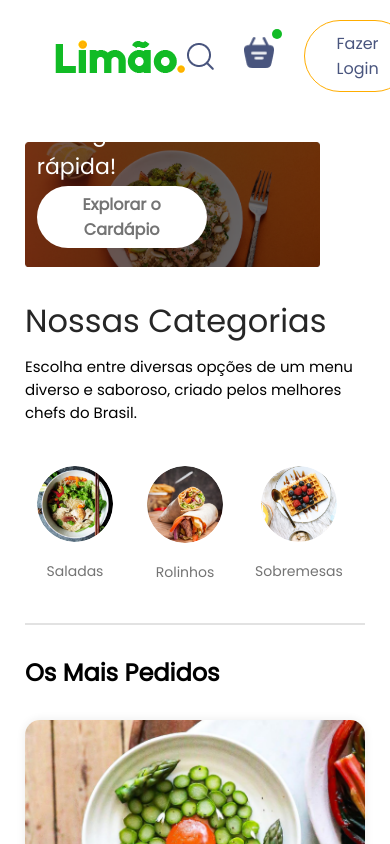
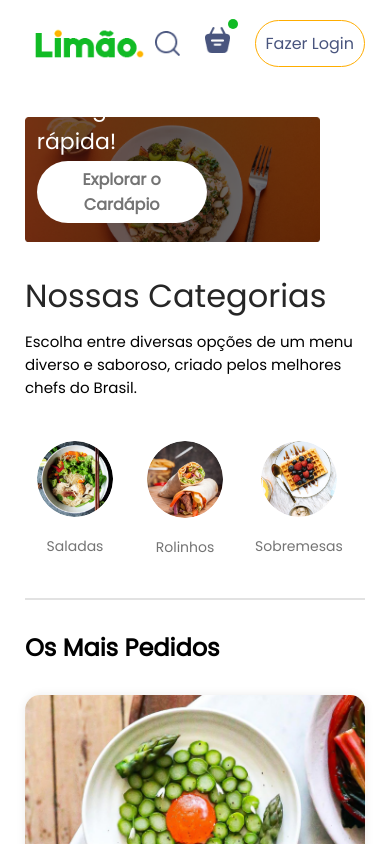
Before and after one commit to lukegoes/limao_delivery, a React (Vite) app: page / in a window 390 px wide. Shown: the top 844 px of the page. Built offline with nearby package versions, Linux system fonts and the light colour scheme.

Commit message:
fix: ajuste de responsividade

```diff
--- a/src/components/Navbar/Navbar.css
+++ b/src/components/Navbar/Navbar.css
@@ -58,39 +58,30 @@
     right: -8px;
 }
 
-@media (max-width: 1050px) {
-
-    .navbar{
-        padding: 20px 30px;
-        align-items: center;
-        display: flex;
-    }
-
-    .navbar .logo{
-        width: 200px;
-    }
-
+@media (max-width: 480px) {
     .navbar-menu{
         display: none;
     }
 
+    .navbar .logo{
+        width: 120px;
+        padding-left: 10px;
+    }
+
     .navbar-direita{
-        gap: 30px;
+        gap: 25px;
     }
 
     .navbar-direita img{
-        width: 30px;
-
+        width: 25px;
     }
 
-    .navbar-bar button{
-       padding: 8px 25px;
-       font-size: 16px;
-       color: #49557e;
-       border: 1px solid #ffad00;
-       padding: 10px 30px;
-       border-radius: px;
-       cursor: pointer;
-       transition: 0.3s;
+    .navbar button{
+        font-size: 16px;
+        border: 1px solid #ffad00;
+        padding: 10px 10px;
+        border-radius: 50px;
     }
-}
+
+
+  }
```
